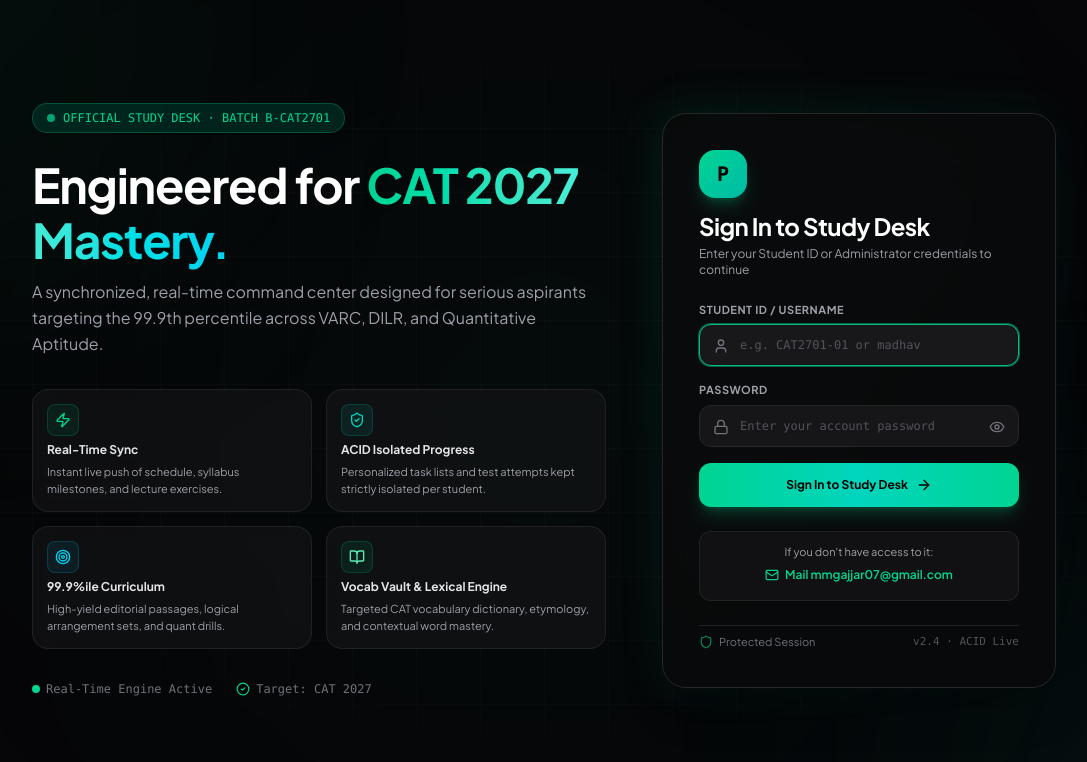
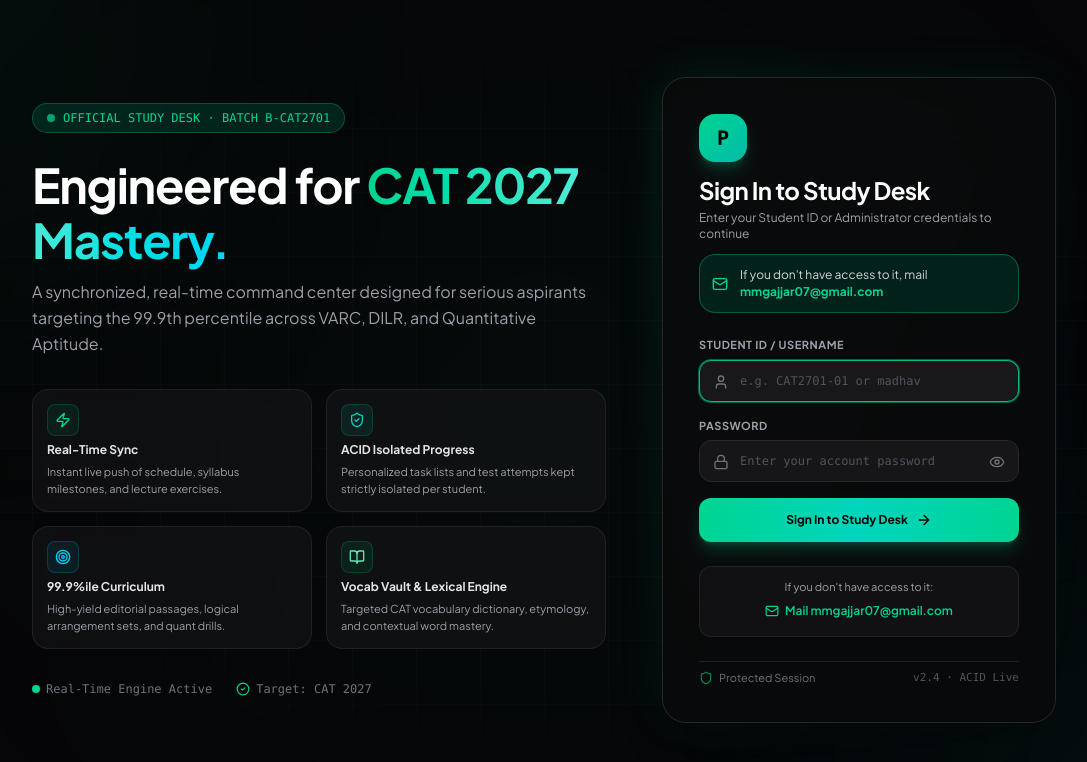
Before and after one commit to madhavv07/catprep, a React (Vite) app: page / in a window 1280 px wide. Shown: the top 762 px of the page, without its empty margins (96-1183 px from the left). Built offline with nearby package versions, Linux system fonts and the light colour scheme; no server answers; the database is empty.

Commit message:
feat: make login access notice high-visibility, enable scrolling on login screen, and add profile support email

```diff
--- a/src/App.tsx
+++ b/src/App.tsx
@@ -103,7 +103,7 @@ const MainApp: React.FC = () => {
   // 2. Beautiful, modern, high-aesthetic sign-in experience
   if (!user) {
     return (
-      <div className="min-h-screen bg-[#060608] flex items-center justify-center p-4 sm:p-6 lg:p-12 text-zinc-100 selection:bg-emerald-500 selection:text-black relative overflow-hidden">
+      <div className="min-h-screen bg-[#060608] flex items-center justify-center p-4 sm:p-6 lg:p-10 text-zinc-100 selection:bg-emerald-500 selection:text-black relative overflow-y-auto">
         {/* Ambient atmospheric glows */}
         <div className="absolute -top-40 -left-40 w-96 h-96 bg-emerald-500/10 rounded-full blur-[140px] pointer-events-none" />
         <div className="absolute -bottom-40 -right-40 w-96 h-96 bg-teal-500/10 rounded-full blur-[140px] pointer-events-none" />
@@ -209,6 +209,20 @@ const MainApp: React.FC = () => {
                     <p className="text-xs text-zinc-400 mt-1">
                       Enter your Student ID or Administrator credentials to continue
                     </p>
+                  </div>
+
+                  {/* Prominent High-Visibility Access Notice Callout */}
+                  <div className="p-3 rounded-2xl bg-emerald-950/70 border border-emerald-500/40 text-xs flex items-center gap-3 text-zinc-200 shadow-sm">
+                    <Mail className="w-4 h-4 text-emerald-400 shrink-0" />
+                    <div className="leading-snug">
+                      <span className="text-zinc-300">If you don't have access to it, mail </span>
+                      <a
+                        href="mailto:mmgajjar07@gmail.com?subject=PrepDesk%20CAT%202027%20Access%20Request"
+                        className="text-emerald-400 font-extrabold hover:underline inline-flex items-center gap-0.5"
+                      >
+                        mmgajjar07@gmail.com
+                      </a>
+                    </div>
                   </div>
                 </div>
 
--- a/src/components/profile/ProfileView.tsx
+++ b/src/components/profile/ProfileView.tsx
@@ -279,10 +279,14 @@ export const ProfileView: React.FC<ProfileViewProps> = ({ setActiveView }) => {
               </span>
             </div>
             <p className="text-xs text-zinc-400 mt-0.5">
-              Username: <strong className="text-zinc-200 font-mono">{user?.username || 'student'}</strong> &bull; {user?.email || 'student@prepdesk.edu'}
+              ID: <strong className="text-zinc-200 font-mono">{user?.studentId || user?.displayName}</strong> &bull; {user?.email || 'student@prepdesk.edu'}
             </p>
-            <p className="text-[11px] text-zinc-500 mt-1">
-              Member since {formatDatePretty(user?.createdAt || new Date().toISOString())}
+            <p className="text-[11px] text-zinc-500 mt-1 flex items-center gap-1.5 flex-wrap">
+              <span>Member since {formatDatePretty(user?.createdAt || new Date().toISOString())}</span>
+              <span>&bull;</span>
+              <a href="mailto:mmgajjar07@gmail.com" className="text-emerald-400 hover:underline font-medium">
+                Support: mmgajjar07@gmail.com
+              </a>
             </p>
           </div>
         </div>
```
